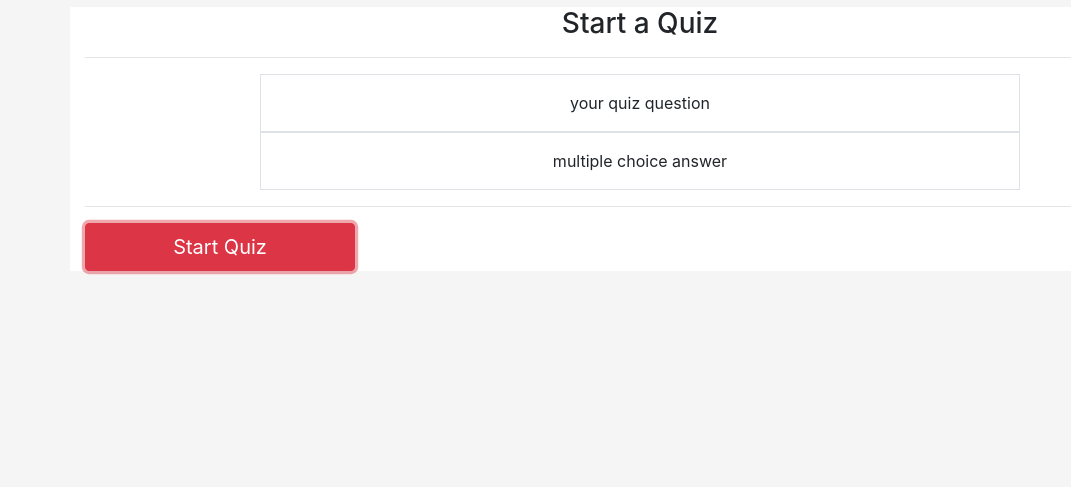
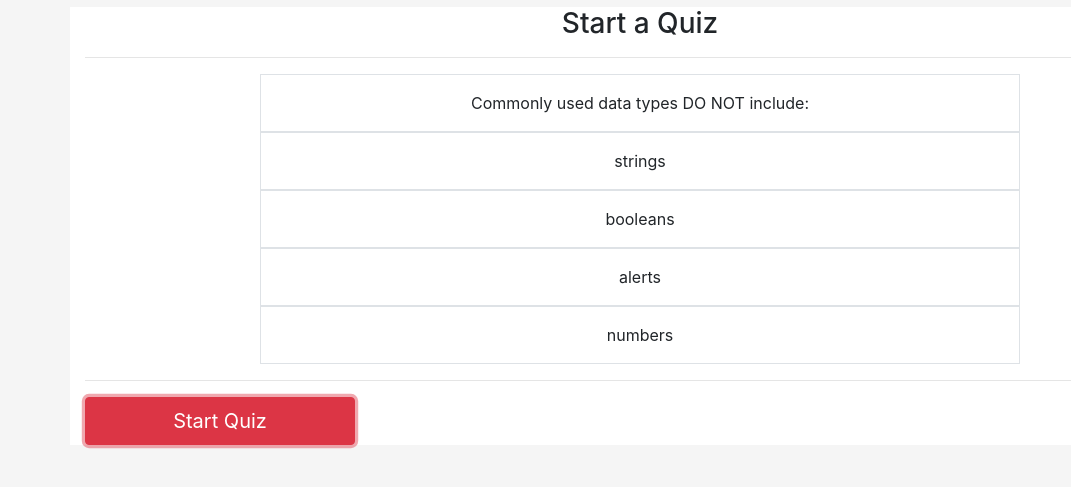
Before and after one commit to evcarone/codequiz, a plain HTML site: page index.html in a window 1280 px wide. Both pictures are taken after a click on the button "Start Quiz". Shown: the part 83-570 px from the top of the page, without its empty margins (0-1071 px from the left). Drawn offline with nearby package versions, Linux system fonts and the light colour scheme.

Commit message:
fixed it so the answers are dynamically updated with their individual divs

```diff
--- a/css/style.css
+++ b/css/style.css
@@ -31,5 +31,5 @@
     padding: 0;
 }
 .newColor {
-    color: red;
+    color: black;
 }
--- a/index.html
+++ b/index.html
@@ -23,8 +23,10 @@
           <div class="col-10 col-sm-8 mx-auto w-50 p-3 text-gray text-center border" id="displayQuestion">
             your quiz question
           </div>
-          <div class="col-10 col-sm-8 mx-auto w-50 p-3 text-gray text-center border" id="displayChoices">multiple choice
-            answer</div>
+          <div class="col-10 col-sm-8 mx-auto w-50 p-3 text-gray text-center border" id="displayChoices0">multiple choice answer</div>
+          <div class="col-10 col-sm-8 mx-auto w-50 p-3 text-gray text-center border" id="displayChoices1">multiple choice answer</div>
+          <div class="col-10 col-sm-8 mx-auto w-50 p-3 text-gray text-center border" id="displayChoices2">multiple choice answer</div>
+          <div class="col-10 col-sm-8 mx-auto w-50 p-3 text-gray text-center border" id="displayChoices3">multiple choice answer</div>
         </div>
       </div>
     </div>
@@ -36,7 +38,6 @@
             <button class="btn btn-danger btn-lg rounded" id="startQuiz" style="width: 50%">Start Quiz</button>
           </div>
           <div class="col-8 col-sm-6">
-
           </div>
         </div>
       </div>
@@ -45,32 +46,82 @@
 
   <script>
     $(document).ready(function () {
-          var questions = [{
-              title: "Commonly used data types DO NOT include:",
-              choices: ["strings", "booleans", "alerts", "numbers"],
-              answer: "alerts"
-            },
-            {
-              title: "The condition in an if / else statement is enclosed within ____.",
-              choices: ["quotes", "curly brackets", "parentheses", "square brackets"],
-              answer: "parentheses"
-            },
-            {
-              title: "The question is the last one in the array ____.",
-              choices: ["uno", "dos", "tres", "quatro"],
-              answer: "tres"
-            },
-            ///etc.
-          ];
+      // var questions = [{
+      //     title: "Commonly used data types DO NOT include:",
+      //     choices: ["strings", "booleans", "alerts", "numbers"],
+      //     answer: "alerts"
+      //   },
+      //   {
+      //     title: "The condition in an if / else statement is enclosed within ____.",
+      //     choices: ["quotes", "curly brackets", "parentheses", "square brackets"],
+      //     answer: "parentheses"
+      //   },
+      //   {
+      //     title: "The question is the last one in the array ____.",
+      //     choices: ["uno", "dos", "tres", "quatro"],
+      //     answer: "tres"
+      //   },
+      //   ///etc.
+      // ];
 
 
-          // This line of jQuery selects the div with the matching id (#displayQuestion)
-          var questionsDiv = $("#displayQuestion");
-          var choicesDiv = $("#displayChoices");
+      // This line of jQuery selects the div with the matching id (#displayQuestion)
+      var questionsDiv = $("#displayQuestion");
+      var choicesDiv0 = $("#displayChoices0");
+      var choicesDiv1 = $("#displayChoices1");
+      var choicesDiv2 = $("#displayChoices2");
+      var choicesDiv3 = $("#displayChoices3");
+      var answer_choice0 = ''
+      var answer_choice1 = ''
+      var answer_choice2 = ''
+      var answer_choice3 = ''
+      var i = 0;
+      var finalScore = 0;
+      var userInitials = '';
+
+      var highScore = [50];
+
+      // var highScore = [{
+      //     initals: "ES",
+      //     score: 20,
+      //   },
+      //   {
+      //     name: "ES",
+      //     score: 10,
+      //   }
+      // ]
 
 
 
+      console.log("score " + highScore[0])
 
+      $("#startQuiz").on("click", function () {
+        questionsDiv.text(questions[i].title);
+        choicesDiv0.text(questions[i].choices[0]);
+        choicesDiv1.text(questions[i].choices[1]);
+        choicesDiv2.text(questions[i].choices[2]);
+        choicesDiv3.text(questions[i].choices[3]);
+        });
+
+        $('#displayChoices0').on('click', function () {
+          var userText = $(this).text();
+          console.log("the value of userText is " + userText);
+        });
+        $('#displayChoices1').on('click', function () {
+          var userText = $(this).text();
+          console.log("the value of userText is " + userText);
+        });
+        $('#displayChoices2').on('click', function () {
+          var userText = $(this).text();
+          console.log("the value of userText is " + userText);
+        });
+        $('#displayChoices3').on('click', function () {
+          var userText = $(this).text();
+          console.log("the value of userText is " + userText);
+        });
+
+
+    });
   </script>
 
   <!-- jQuery first, then Popper.js, then Bootstrap JS -->
@@ -80,6 +131,8 @@
   <script src="https://cdnjs.cloudflare.com/ajax/libs/popper.js/1.14.7/umd/popper.min.js"></script>
   <script src="https://stackpath.bootstrapcdn.com/bootstrap/4.3.1/js/bootstrap.min.js"></script>
   <script src="./script.js"></script>
+  <script src="./questions.js"></script>
+
 
 </body>
 
--- /dev/null
+++ b/questions.js
@@ -0,0 +1,16 @@
+var questions = [{
+    title: "Commonly used data types DO NOT include:",
+    choices: ["strings", "booleans", "alerts", "numbers"],
+    answer: "alerts"
+  },
+  {
+    title: "The condition in an if / else statement is enclosed within ____.",
+    choices: ["quotes", "curly brackets", "parentheses", "square brackets"],
+    answer: "parentheses"
+  },
+  {
+    title: "The question is the last one in the array ____.",
+    choices: ["uno", "dos", "tres", "quatro"],
+    answer: "tres"
+  },
+];
```
